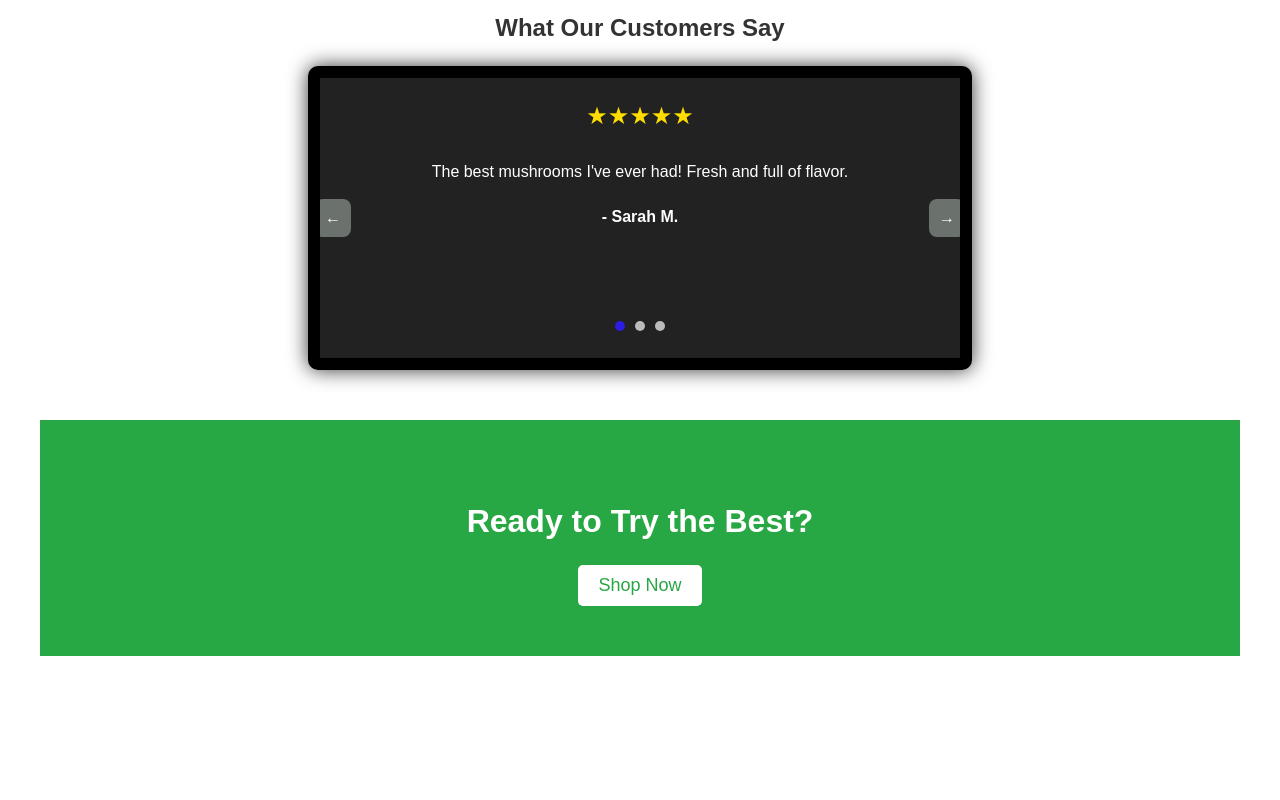
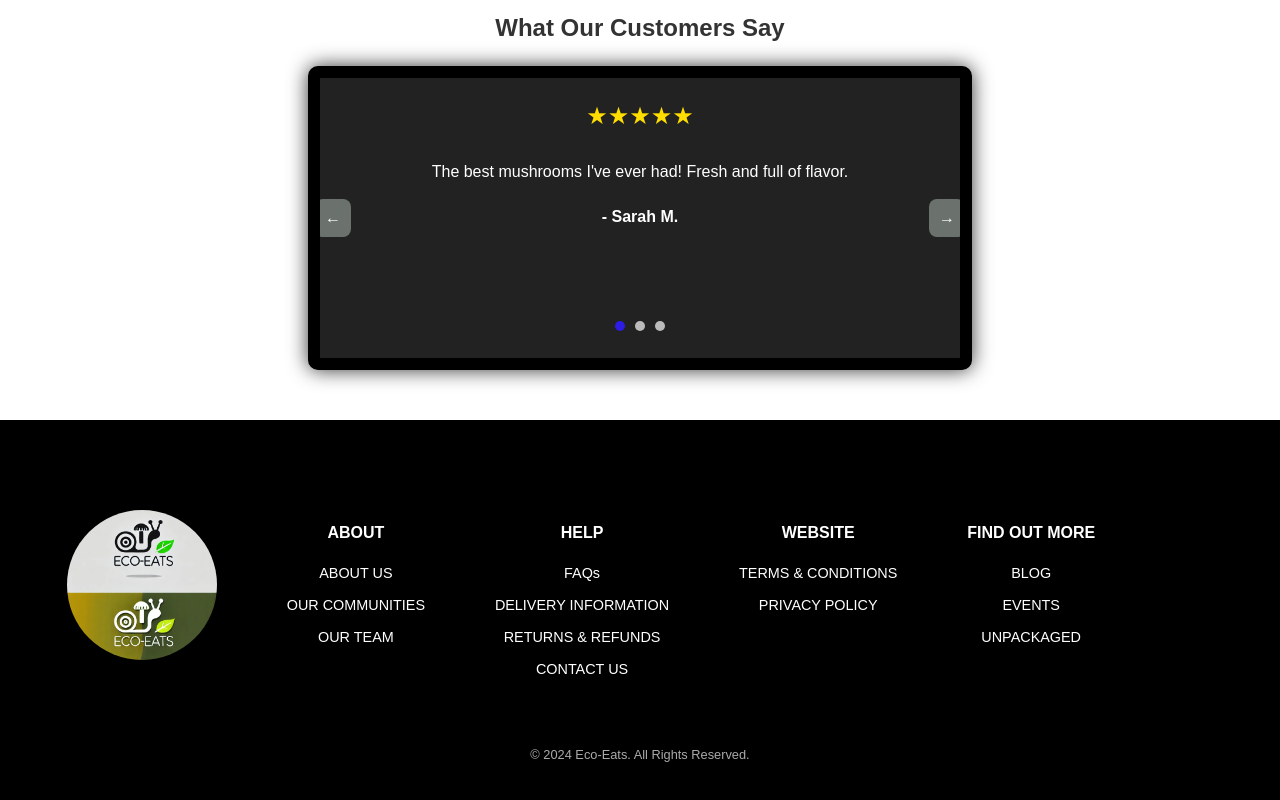
Before and after one commit to JBcollo1/Eco-eats, a React (Vite) app: page / in a window 1280 px wide. Shown: the part 1870-2670 px from the top of the page. Before the commit the page ends 2558 px from the top, so only its background shows below. Built offline with nearby package versions, Linux system fonts and the light colour scheme.

Commit message:
updates logo

```diff
--- /dev/null
+++ b/src/pages/Contacts.jsx
@@ -0,0 +1,68 @@
+import React from 'react';
+import '../styling/footer.css';
+
+const Footer = () => {
+  return (
+    <footer className="footer">
+      <div className="footer-newsletter">
+        {/* <h3>SIGN UP TO OUR NEWSLETTER</h3>
+        <div className="newsletter-input">
+          <input type="email" placeholder="Email address" />
+          <button>SUBSCRIBE</button> */}
+        {/* </div> */}
+      </div>
+      <div className="footer-content">
+        <div className="footer-column">
+          <img src="../../src/assets/logo.webp" alt="Eco Eats" className="footer-logo" />
+        </div>
+        <div className="footer-column">
+          <h4>ABOUT</h4>
+          <ul>
+            <li><a href="#">ABOUT US</a></li>
+
+            <li><a href="#">OUR COMMUNITIES</a></li>
+            <li><a href="#"> OUR TEAM</a></li>
+
+
+          </ul>
+        </div>
+        <div className="footer-column">
+          <h4>HELP</h4>
+          <ul>
+            <li><a href="#">FAQs</a></li>
+            <li><a href="#">DELIVERY INFORMATION</a></li>
+            <li><a href="#">RETURNS & REFUNDS</a></li>
+            <li><a href="#">CONTACT US</a></li>
+          </ul>
+        </div>
+        <div className="footer-column">
+          <h4>WEBSITE</h4>
+          <ul>
+            <li><a href="#">TERMS & CONDITIONS</a></li>
+            <li><a href="#">PRIVACY POLICY</a></li>
+
+          </ul>
+        </div>
+        <div className="footer-column">
+          <h4>FIND OUT MORE</h4>
+          <ul>
+            <li><a href="#">BLOG</a></li>
+            <li><a href="#">EVENTS</a></li>
+            <li><a href="#">UNPACKAGED</a></li>
+          </ul>
+        </div>
+        <div className="footer-column social-icons">
+          <a href="#"><i className="fab fa-instagram"></i></a>
+          <a href="#"><i className="fab fa-twitter"></i></a>
+          <a href="#"><i className="fab fa-facebook-f"></i></a>
+        </div>
+      </div>
+      <div className="footer-bottom">
+        <p>&copy; 2024 Eco-Eats. All Rights Reserved.</p>
+
+      </div>
+    </footer>
+  );
+};
+
+export default Footer;
--- a/src/pages/home.jsx
+++ b/src/pages/home.jsx
@@ -1,6 +1,7 @@
 import React from 'react';
 import '../styling/Home.css';
 import Testimonials from './Testimonials';
+import Footer from './Contacts';
 
 const HomePage = () => {
   return (
@@ -25,9 +26,9 @@ const HomePage = () => {
                 <h3>Oyster Mushrooms</h3>
               </div>
               <div className="product-card-back">
-                <h3>Organic Shiitake Mushrooms</h3>
-                <p>Rich in flavor and nutrients.</p>
-                <p>Perfect for various dishes.</p>
+                <h3>Oyster Mushrooms</h3>
+                <p>Oyster mushrooms are prized for their mild, savory flavor and tender, velvety texture, making them perfect for sautéing and stir-fries. Rich in protein, fiber, and vitamins B and D, they also offer powerful antioxidants that boost immune health. Known for absorbing flavors well, oyster mushrooms add depth to a variety of dishes. Their unique appearance and earthy taste enhance both the visual appeal and flavor of meals.</p>
+
 
               </div>
             </div>
@@ -54,7 +55,8 @@ const HomePage = () => {
               </div>
               <div className="product-card-back">
                 <h3> </h3>Tallow
-                <p>A nutrient-rich fat perfect for high-heat cooking and natural skincare. Known for its rich flavor and moisturizing properties.</p>
+                <p>
+                Tallow is a nutrient-rich fat, ideal for high-heat cooking due to its high smoke point and stability. It adds a deep, savory flavor to dishes, making it popular for frying and roasting. Rich in vitamins A, D, E, and K, tallow also boasts impressive moisturizing properties, making it a key ingredient in natural skincare products. Historically used in traditional cooking and remedies, tallow is cherished for its versatility and health benefits.</p>
 
               </div>
             </div>
@@ -98,10 +100,11 @@ const HomePage = () => {
 
       <Testimonials />
 
-      <section className="cta-section">
+      {/* <section className="cta-section">
         <h2>Ready to Try the Best?</h2>
-        <button className="cta-button">Shop Now</button>
-      </section>
+
+      </section> */}
+      <Footer />
     </div>
   );
 };
--- a/src/styling/Home.css
+++ b/src/styling/Home.css
@@ -138,7 +138,7 @@ body {
   }
 
   .product-card-back h3 {
-    margin-bottom: 15px;
+    margin-bottom: 7px;
   }
 
   .product-card-back p {
@@ -244,7 +244,7 @@ body {
   }
 
   .left-arrow {
-    left: -5px; /* Adjust positioning to ensure visibility */
+    left: -5px;
   }
 
   .right-arrow {
--- /dev/null
+++ b/src/styling/footer.css
@@ -0,0 +1,108 @@
+.footer {
+    background-color: #000;
+    color: #fff;
+    padding: 2rem;
+    text-align: center;
+    margin-left: calc(-50vw + 50%);
+    margin-right: calc(-50vw + 50%);
+    margin-bottom: -40px;
+  }
+
+  .footer-newsletter {
+    margin-bottom: 2rem;
+  }
+
+  .footer-newsletter h3 {
+    font-size: 1.2rem;
+    margin-bottom: 1rem;
+  }
+
+  .newsletter-input {
+    display: flex;
+    justify-content: center;
+    align-items: center;
+  }
+
+  .newsletter-input input {
+    padding: 0.5rem;
+    border: none;
+    border-radius: 4px;
+    margin-right: 0.5rem;
+  }
+
+  .newsletter-input button {
+    padding: 0.5rem 1rem;
+    background-color: #fff;
+    color: #000;
+    border: none;
+    border-radius: 4px;
+    cursor: pointer;
+  }
+
+  .footer-content {
+    display: flex;
+    flex-wrap: wrap;
+    justify-content: space-around;
+    margin-top: 2rem;
+    margin-bottom: 2rem;
+  }
+
+  .footer-column {
+    margin: 1rem;
+  }
+
+  .footer-column h4 {
+    font-size: 1rem;
+    margin-bottom: 1rem;
+  }
+
+  .footer-column ul {
+    list-style-type: none;
+    padding: 0;
+  }
+
+  .footer-column ul li {
+    margin-bottom: 0.5rem;
+  }
+
+  .footer-column ul li a {
+    color: #fff;
+    text-decoration: none;
+    font-size: 0.9rem;
+  }
+
+  .footer-column ul li a:hover {
+    text-decoration: underline;
+  }
+
+  .social-icons {
+    display: flex;
+    justify-content: center;
+    margin-top: 1rem;
+  }
+
+  .social-icons a {
+    color: #fff;
+    font-size: 1.5rem;
+    margin: 0 0.5rem;
+    text-decoration: none;
+  }
+
+  .footer-bottom {
+    margin-top: 2rem;
+    font-size: 0.8rem;
+    color: #aaa;
+  }
+  .footer-logo {
+    width: 150px;
+    height: 150px;
+    border-radius: 50%;
+    display: inline-block;
+    margin: 0 auto;
+    padding: 10px 0;
+  }
+
+  .footer-column img:hover {
+    transform: scale(1.1);
+    transition: transform 0.3s ease;
+  }
```
Also changed, not shown: src/assets/logo.webp (added).
